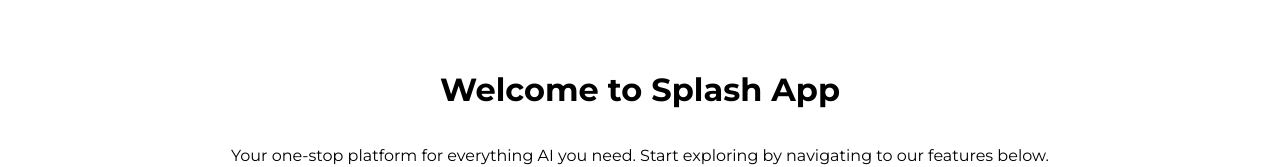
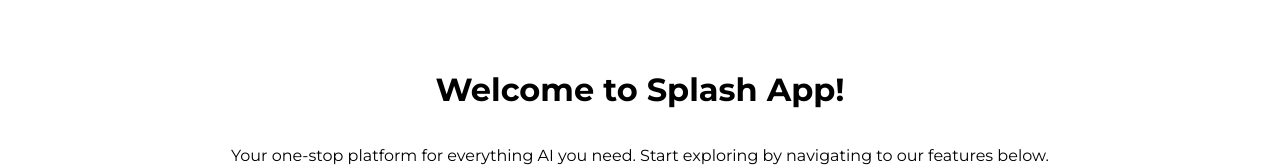
Before and after one commit to Lomynabz/alx-project-0x03-setup, a Next.js app in the folder alx-project-0x03/: page / in a window 1280 px wide. Shown: the part 293-460 px from the top of the page. Built offline with nearby package versions, Linux system fonts and the light colour scheme.

Commit message:
committed

```diff
--- a/alx-project-0x03/pages/index.tsx
+++ b/alx-project-0x03/pages/index.tsx
@@ -14,7 +14,7 @@ export default function Home() {
     <div className="min-h-screen bg-gray-100 flex flex-col justify-center items-center text-center">
       {/* Welcome Message */}
       <h1 className="text-4xl font-bold text-gray-800 mb-4">
-        Welcome to Splash App
+        Welcome to Splash App!
       </h1>
       <p className="text-lg text-gray-600 mb-8">
         Your one-stop platform for everything AI you need. Start exploring by
```
